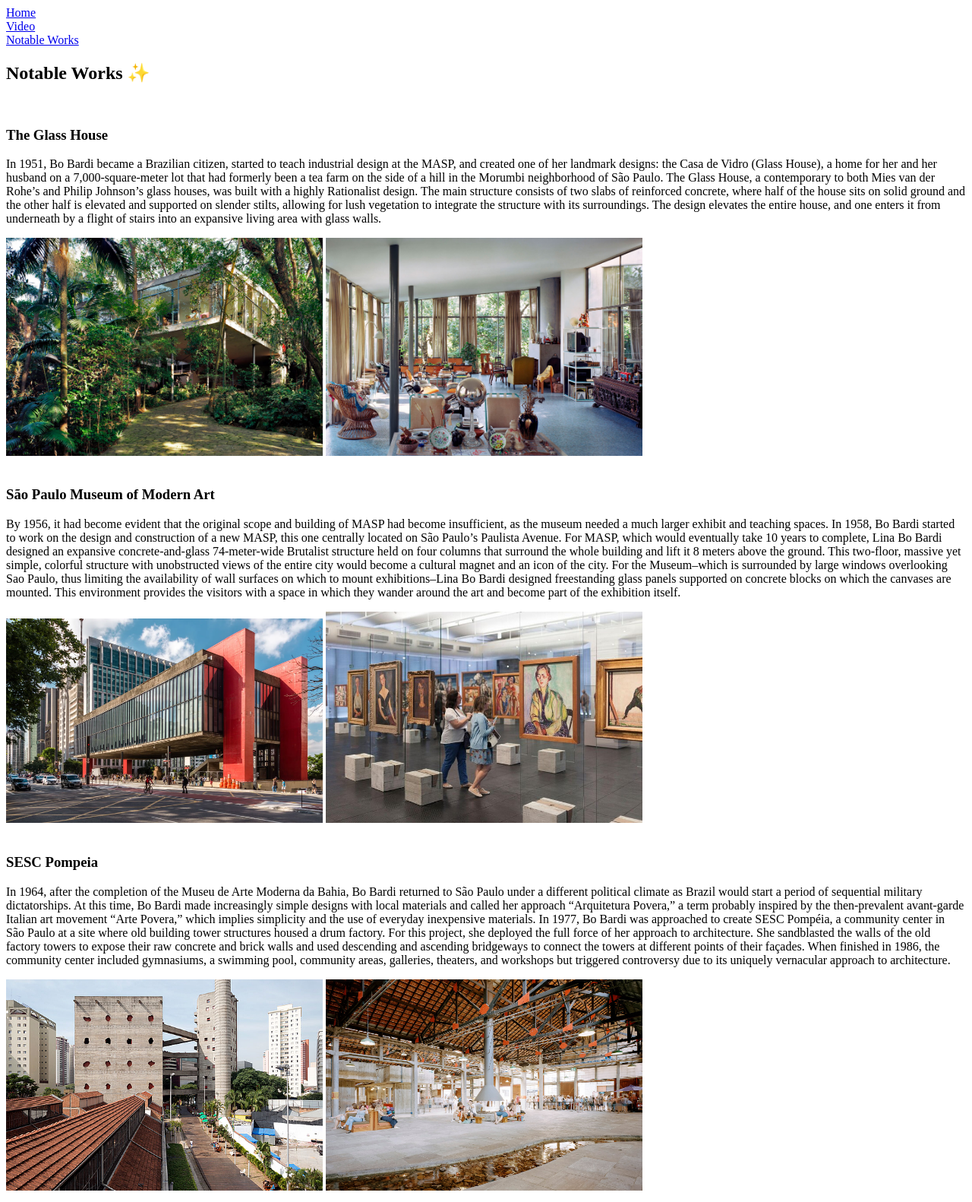
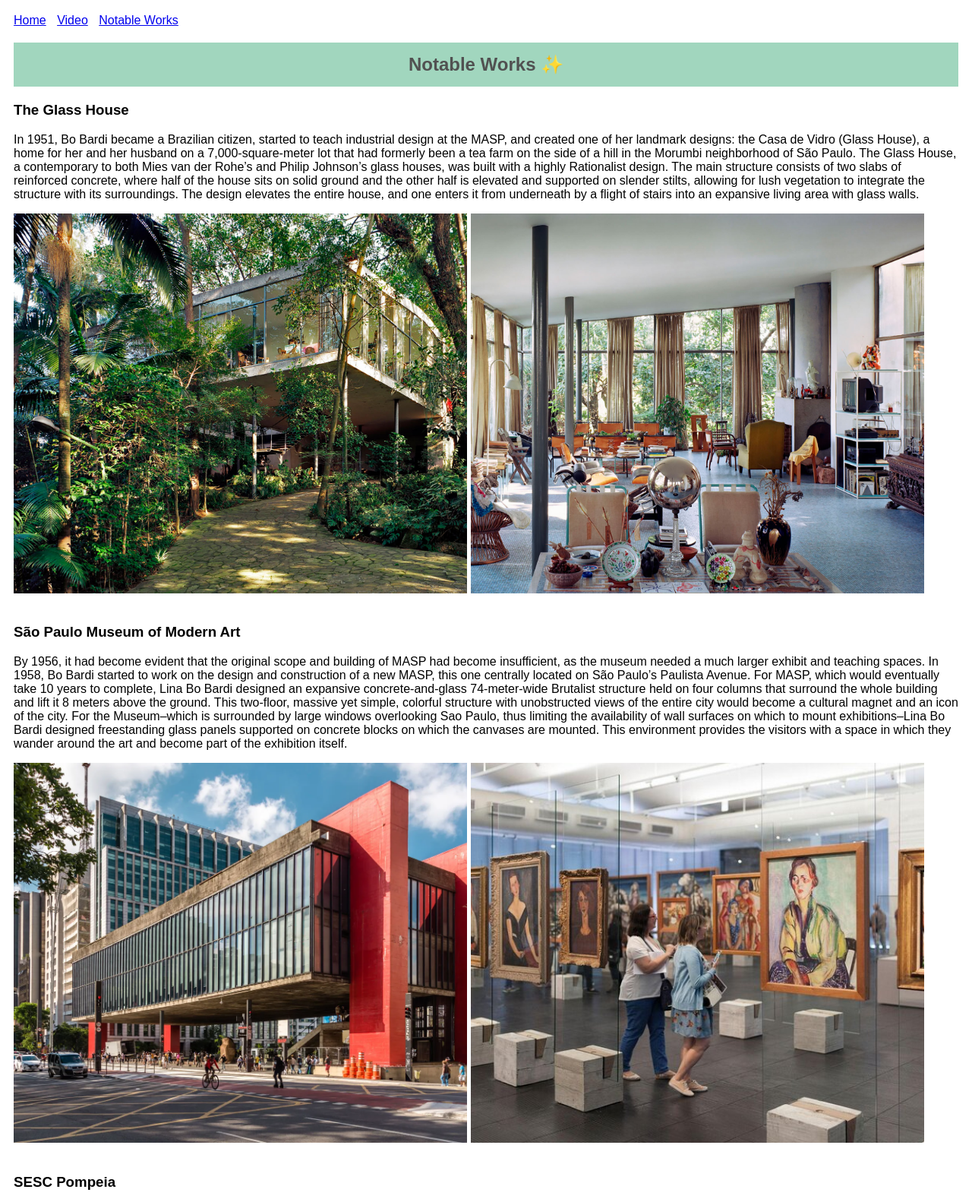
Before and after one commit to thais-rr/linabobardi, a plain HTML site: page works.html in a window 1280 px wide. Shown: the top 1582 px of the page at 76% size. Drawn offline with Linux system fonts and the light colour scheme.

Commit message:
Add files via upload

```diff
--- /dev/null
+++ b/main.css
@@ -0,0 +1,33 @@
+body {
+    font-family: sans-serif;
+    padding: 10px;
+}
+
+nav a {
+    margin-right: 10px;
+}
+
+.title {
+    background-color: rgb(161, 214, 190);
+    padding: 15px 5px;
+    text-align: center;
+    color:rgb(81, 81, 81);
+}
+
+#linabobardi {
+    width: 100%;
+    height: 500px;
+    object-fit: cover;
+    object-position: top;
+}
+
+iframe {
+    width: 100%;
+    height: 600px;
+}
+
+.works {
+    width: 48%;
+    height: 500px;
+    object-fit: cover;
+}
--- a/works.html
+++ b/works.html
@@ -6,29 +6,30 @@
   <meta name="viewport" content="width=device-width, initial-scale=1.0">
   <meta http-equiv="X-UA-Compatible" content="ie=edge">
   <title>Lina Bo Bardi - Notable Works</title>
+  <link rel="stylesheet" href="main.css" />
 </head>
 
 <body>
     <header>
 
         <nav>
-            <a href="index.html">Home</a><br>
-            <a href="video.html">Video</a><br>
+            <a href="index.html">Home</a>
+            <a href="video.html">Video</a>
             <a href="works.html">Notable Works</a>
         </nav>
 
-        <h2>Notable Works ✨</h2>
+        <h2 class="title">Notable Works ✨</h2>
 
     </header>
 
     <main>
-        <br>
+
         <article>
             <h3>The Glass House</h3>
             <p>In 1951, Bo Bardi became a Brazilian citizen, started to teach industrial design at the MASP, and created one of her landmark designs: the Casa de Vidro (Glass House), a home for her and her husband on a 7,000-square-meter lot that had formerly been a tea farm on the side of a hill in the Morumbi neighborhood of São Paulo.
             The Glass House, a contemporary to both Mies van der Rohe’s and Philip Johnson’s glass houses, was built with a highly Rationalist design. The main structure consists of two slabs of reinforced concrete, where half of the house sits on solid ground and the other half is elevated and supported on slender stilts, allowing for lush vegetation to integrate the structure with its surroundings. The design elevates the entire house, and one enters it from underneath by a flight of stairs into an expansive living area with glass walls.</p>
-            <img src="casadevidro1.jpeg" width="33%"/>
-            <img src="casadevidro2.jpeg" width="33%"/>
+            <img class="works" src="casadevidro1.jpeg" width="33%"/>
+            <img class="works" src="casadevidro2.jpeg" width="33%"/>
         </article>
         <br>
         <article>
@@ -36,24 +37,24 @@
             <p>By 1956, it had become evident that the original scope and building of MASP had become insufficient, as the museum needed a much larger exhibit and teaching spaces. In 1958, Bo Bardi started to work on the design and construction of a new MASP, this one centrally located on São Paulo’s Paulista Avenue.
                 For MASP, which would eventually take 10 years to complete, Lina Bo Bardi designed an expansive concrete-and-glass 74-meter-wide Brutalist structure held on four columns that surround the whole building and lift it 8 meters above the ground. This two-floor, massive yet simple, colorful structure with unobstructed views of the entire city would become a cultural magnet and an icon of the city.
                 For the Museum–which is surrounded by large windows overlooking Sao Paulo, thus limiting the availability of wall surfaces on which to mount exhibitions–Lina Bo Bardi designed freestanding glass panels supported on concrete blocks on which the canvases are mounted. This environment provides the visitors with a space in which they wander around the art and become part of the exhibition itself.</p>
-            <img src="masp1.jpeg" width="33%"/>
-            <img src="masp2.jpeg" width="33%"/>
+            <img  class="works" src="masp1.jpeg" width="33%"/>
+            <img  class="works" src="masp2.jpeg" width="33%"/>
         </article>
         <br>
         <article>
             <h3>SESC Pompeia</h3>
             <p>In 1964, after the completion of the Museu de Arte Moderna da Bahia, Bo Bardi returned to São Paulo under a different political climate as Brazil would start a period of sequential military dictatorships. At this time, Bo Bardi made increasingly simple designs with local materials and called her approach “Arquitetura Povera,” a term probably inspired by the then-prevalent avant-garde Italian art movement “Arte Povera,” which implies simplicity and the use of everyday inexpensive materials.
                 In 1977, Bo Bardi was approached to create SESC Pompéia, a community center in São Paulo at a site where old building tower structures housed a drum factory. For this project, she deployed the full force of her approach to architecture. She sandblasted the walls of the old factory towers to expose their raw concrete and brick walls and used descending and ascending bridgeways to connect the towers at different points of their façades. When finished in 1986, the community center included gymnasiums, a swimming pool, community areas, galleries, theaters, and workshops but triggered controversy due to its uniquely vernacular approach to architecture.</p>
-            <img src="sesc1.jpeg" width="33%"/>
-            <img src="sesc2.jpeg" width="33%"/>
+            <img  class="works" src="sesc1.jpeg" width="33%"/>
+            <img  class="works" src="sesc2.jpeg" width="33%"/>
         </article>
         <br>
         <article>
             <h3>Furniture Designs</h3>
             <p>Just as in her architecture, Lina Bo Bardi’s approach to furniture design is highly influenced by modernism and the use of common vernacular language and simple local materials, such as plywood, native Brazilian woods, hides, leather, and steel.
             </p>
-            <img src="furniture1.jpeg" width="33%"/>
-            <img src="furniture2.jpeg" width="33%"/>
+            <img  class="works" src="furniture1.jpeg" width="33%"/>
+            <img  class="works" src="furniture2.jpeg" width="33%"/>
         </article>
 
     </main>
```
Also changed, not shown: video.html (+4 -3 lines).
